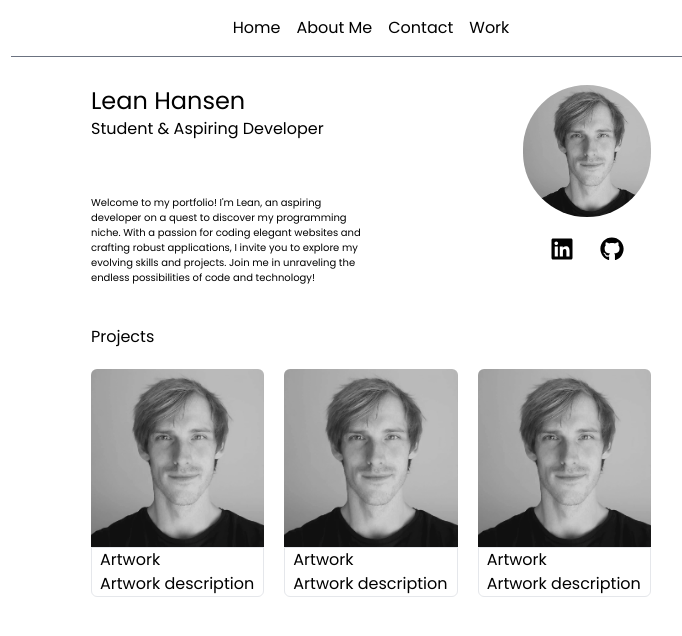
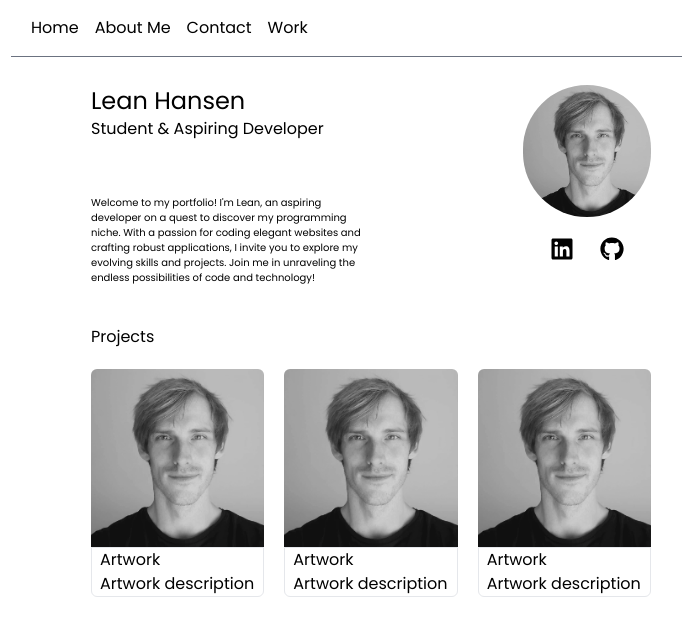
Before and after one commit to clickclickcode/portfolio, a React (Vite) app: page / in a window 1280 px wide. Shown: the top 636 px of the page, without its empty margins (269-951 px from the left). Built offline with nearby package versions, Linux system fonts and the light colour scheme.

Commit message:
Added a footer component.

```diff
--- a/src/App.jsx
+++ b/src/App.jsx
@@ -6,6 +6,7 @@ import AboutMe from './pages/AboutMe.jsx'
 import Contact from './pages/Contact.jsx'
 import Work from './pages/Work.jsx'
 import CardContainer from './components/CardContainer'
+import Footer from './components/Footer'
 
 function App() {
 
@@ -20,6 +21,7 @@ function App() {
         <Route path="*" element={<Navigate to="/" />} />
       </Routes>
       <CardContainer />
+      <Footer />
     </div>
   )
 }
--- a/src/components/Footer.jsx
+++ b/src/components/Footer.jsx
@@ -0,0 +1,7 @@
+export default function Footer() {
+    return (
+        <div className="">
+
+        </div>
+    )
+}
--- a/src/components/Header.jsx
+++ b/src/components/Header.jsx
@@ -14,7 +14,7 @@ export default function Header() {
 
     return (
         <>
-            <header className="bg-white sticky top-0 flex-wrap z-[20] mx-auto flex w-full items-center justify-center border-b border-gray-500">
+            <header className="bg-white sticky top-0 flex-wrap z-[20] mx-auto flex w-full items-center justify-start border-b border-gray-500 px-5">
                 <div className='hidden md:flex gap-4 justify-between py-4'>
                     <NavLinks />
                 </div>
```
